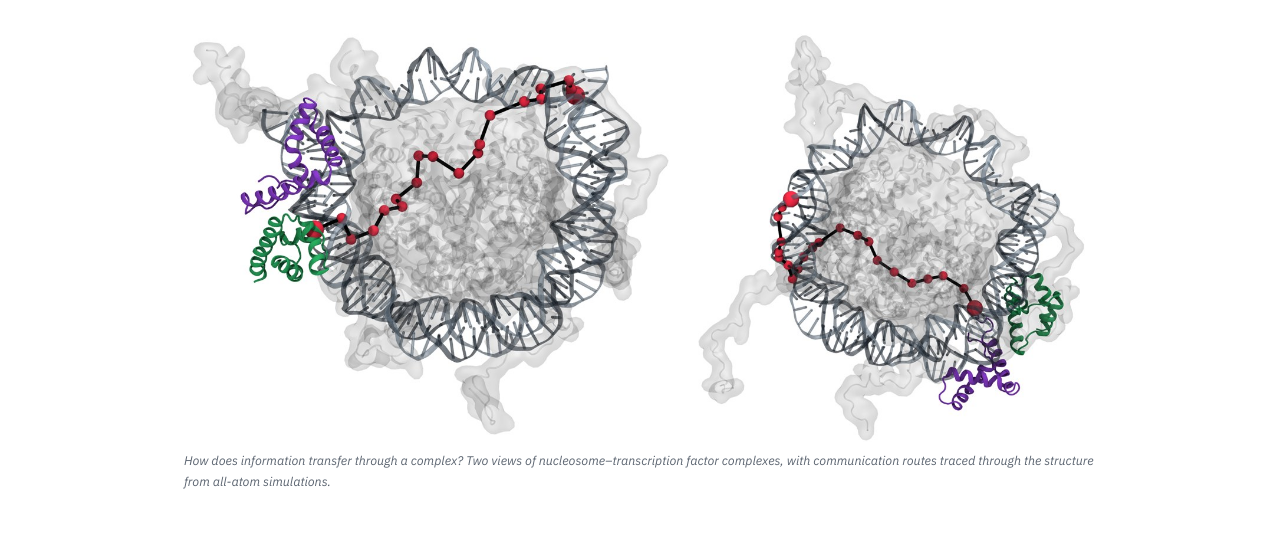
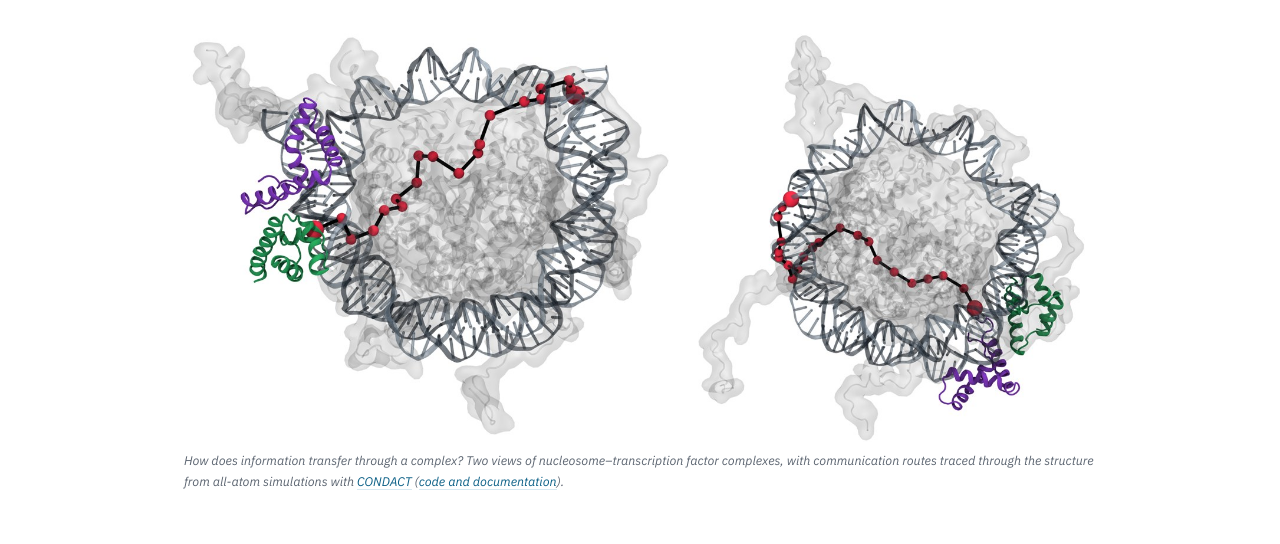
Before and after one commit to CUNY-CSI-Loverde-Laboratory/CUNY-CSI-Loverde-Laboratory.github.io, a plain HTML site: page index.html in a window 1280 px wide. Shown: the part 253-797 px from the top of the page. Drawn offline with Linux system fonts and the light colour scheme.

Commit message:
Link CONDACT in homepage caption

```diff
--- a/index.html
+++ b/index.html
@@ -217,7 +217,7 @@ footer{border-top:1px solid var(--rule);margin-top:40px}
 
   <figure>
     <img class="hero" src="homepage-nucleosome.jpg" width="1547" height="700" alt="Two views of a nucleosome bound by transcription factors, with a path of red spheres tracing communication through the DNA and histones">
-    <figcaption>How does information transfer through a complex? Two views of nucleosome&ndash;transcription factor complexes, with communication routes traced through the structure from all-atom simulations.</figcaption>
+    <figcaption>How does information transfer through a complex? Two views of nucleosome&ndash;transcription factor complexes, with communication routes traced through the structure from all-atom simulations with <a href="https://github.com/CUNY-CSI-Loverde-Laboratory/conditional_activity" target="_blank" rel="noopener">CONDACT</a> (<a href="https://github.com/CUNY-CSI-Loverde-Laboratory/conditional_activity" target="_blank" rel="noopener">code and documentation</a>).</figcaption>
   </figure>
 
   <h2>Overview</h2>
```
